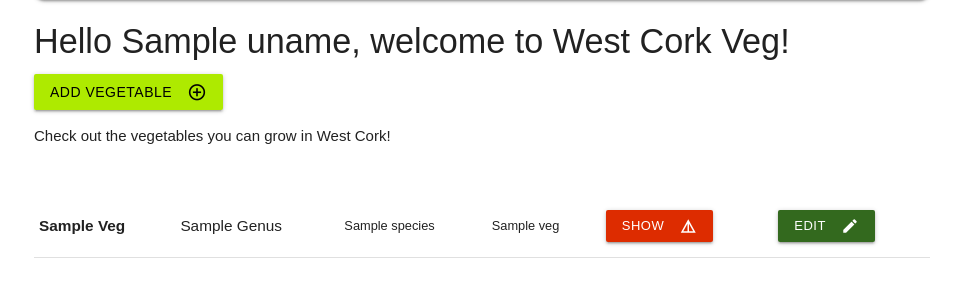
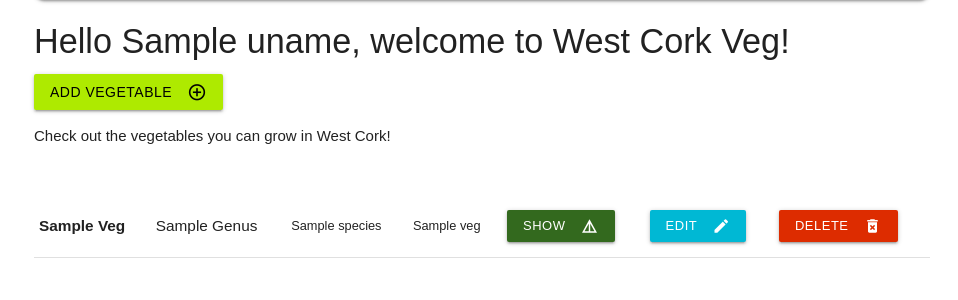
Before and after one commit to teraspora/wc-veg, a Flask app: template templates/veg.html in a window 1280 px wide. Shown: the part 100-400 px from the top of the page, without its empty margins (158-1116 px from the left). Run offline with Flask 2, Linux system fonts and the light colour scheme; the template is opened without the code that fills it: most values are stand-ins (such as "Sample title", 1, 10 or a date in 2020); some libraries are stand-ins or nearby versions.

Commit message:
Added delete button, functionality and route

```diff
--- a/app.py
+++ b/app.py
@@ -102,7 +102,10 @@ def updateveg(veg_id):
         })
     return redirect(url_for("veg"))
 
-
+@app.route("/deleteveg/<veg_id>")
+def deleteveg(veg_id):
+    mongo.db.vegetables.remove({"_id": ObjectId(veg_id)})
+    return redirect(url_for("veg"))
 
 
 if __name__ == "__main__":
--- a/templates/veg.html
+++ b/templates/veg.html
@@ -28,10 +28,13 @@
             <td class = "species"> {{ v.species }} </td>
             <td class = "veg-category"> {{ v.category_name }} </td>
             <td class="show">
-              <a href = "#" class="deep-orange accent-4 waves-effect waves-light btn-small"><i class="material-icons right">details</i>Show</a>
+              <a href = "#" class="light-green darken-4 waves-effect waves-light btn-small"><i class="material-icons right">details</i>Show</a>
             </td>
             <td class="edit ">
-              <a href = "{{url_for("editveg", veg_id = v._id)}}" class="light-green darken-4 waves-effect waves-light btn-small"><i class="material-icons right">edit</i>Edit</a>
+              <a href = "{{url_for("editveg", veg_id = v._id)}}" class="cyan accent-4 waves-effect waves-light btn-small"><i class="material-icons right">edit</i>Edit</a>
+            </td>
+            <td class="delete ">
+              <a href = "{{url_for("deleteveg", veg_id = v._id)}}" class="deep-orange accent-4 waves-effect waves-light btn-small"><i class="material-icons right">delete_forever</i>Delete</a>
             </td>
          </tr>
         {% endfor %}
```
